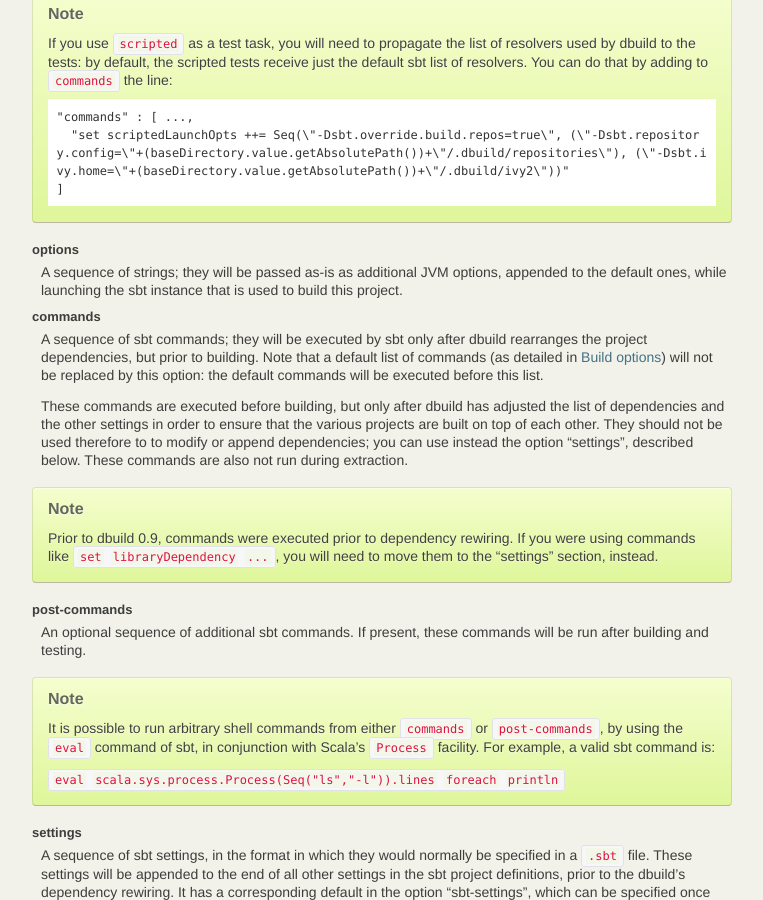
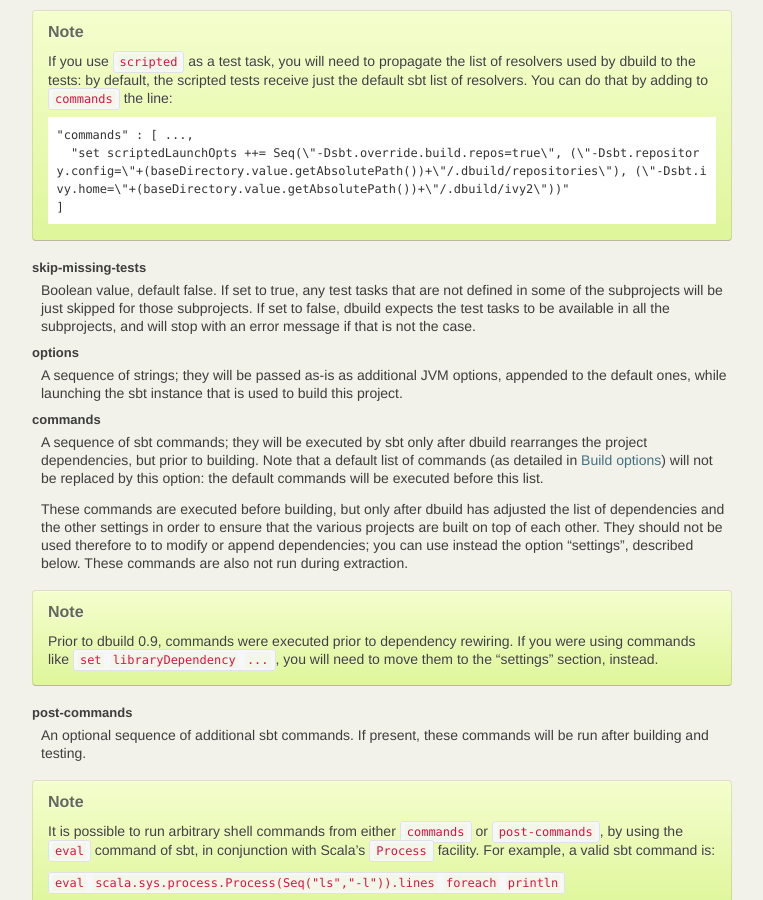
Before and after one commit to lightbend-labs/dbuild, a Sphinx documentation site: the page built from docs/src/sphinx/dbuild.rst, in a window 1280 px wide and 900 px high, scrolled down 5905 px. Shown: the whole window, without its empty margins (138-901 px from the left). Built offline with Sphinx 7.4.7, drawn with Linux system fonts in a browser that asks for light colours; the version number could not be read and is left out; some of the changed text lies outside the part shown.

Commit message:
Added skip-missing-tests flag, useful for "scripted" testing

```diff
--- a/docs/src/sphinx/dbuild.rst
+++ b/docs/src/sphinx/dbuild.rst
@@ -311,6 +311,7 @@ In this case the "extra" argument is a record with the following content:
     "exclude"             : [ subproj1, subproj2,... ]
     "run-tests"           : <run-tests>
     "test-tasks"          : [ task1, task2,... ]
+    "skip-missing-tests"  : <skip-missing-tests>
     "options"             : [ opt1, opt2,... ]
     "commands"            : [ cmd1, cmd2,... ]
     "post-commands"       : [ cmd1, cmd2,... ]
@@ -400,6 +401,12 @@ test-tasks
     "commands" : [ ...,
       "set scriptedLaunchOpts ++= Seq(\"-Dsbt.override.build.repos=true\", (\"-Dsbt.repository.config=\"+(baseDirectory.value.getAbsolutePath())+\"/.dbuild/repositories\"), (\"-Dsbt.ivy.home=\"+(baseDirectory.value.getAbsolutePath())+\"/.dbuild/ivy2\"))"
     ]
+
+skip-missing-tests
+  Boolean value, default false. If set to true, any test tasks that are not defined in
+  some of the subprojects will be just skipped for those subprojects. If set to false,
+  dbuild expects the test tasks to be available in all the subprojects, and will
+  stop with an error message if that is not the case.
 
 options
   A sequence of strings; they will be passed as-is as additional JVM options,
```
Also changed, not shown: 3 other files.
